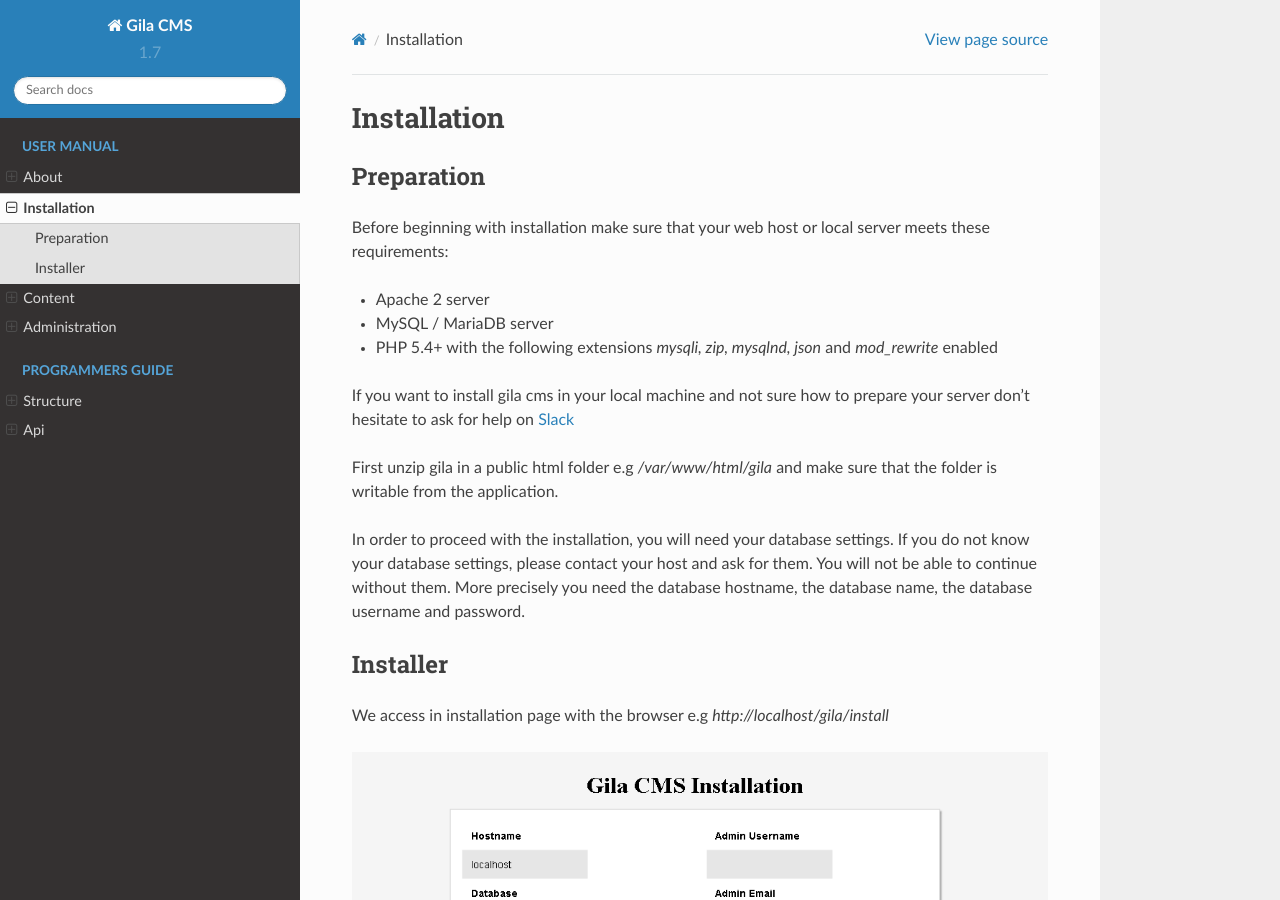
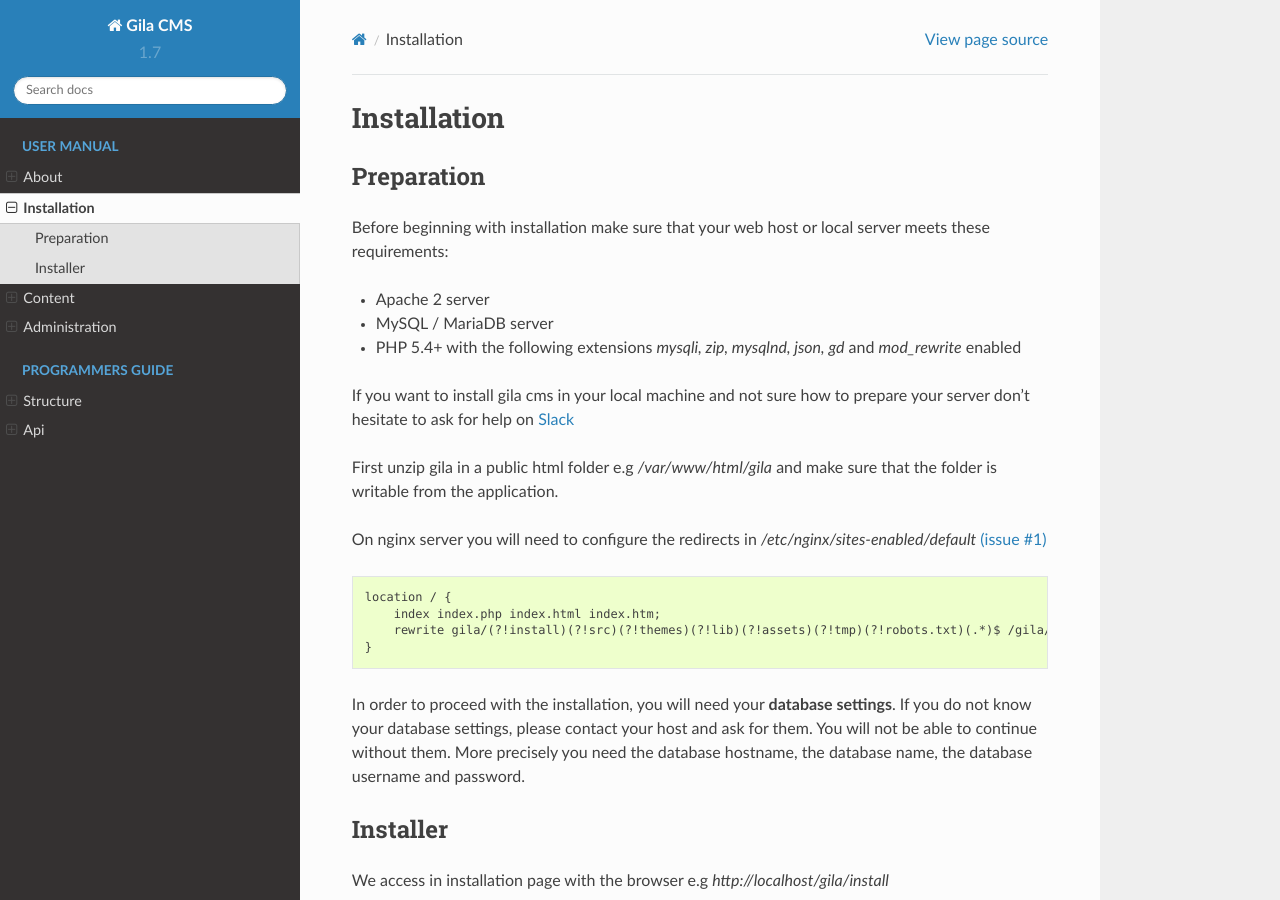
Before and after one commit to GilaCMS/docs, a Sphinx documentation site: the page built from source/install.md, in a window 1280 px wide and 900 px high. Built offline with Sphinx 7.4.7 and the Read the Docs theme 2.0.0, drawn with Linux system fonts in a browser that asks for light colours; pages that are not in the unit, such as notebooks, are missing from menus.

Commit message:
Update install.md

````diff
--- a/source/install.md
+++ b/source/install.md
@@ -7,31 +7,40 @@ Before beginning with installation make sure that your web host or local server
 
 - Apache 2 server
 - MySQL / MariaDB server
-- PHP 5.4+ with the following extensions *mysqli, zip, mysqlnd, json* and *mod_rewrite* enabled
+- PHP 5.4+ with the following extensions *mysqli, zip, mysqlnd, json, gd* and *mod_rewrite* enabled
 
 If you want to install gila cms in your local machine and not sure how to prepare your server don't hesitate to ask for help on [Slack](https://gilacms.slack.com)
 
 First unzip gila in a public html folder e.g */var/www/html/gila* and make sure that the folder is writable from the application.
 
-In order to proceed with the installation, you will need your database settings. If you do not know your database settings, please contact your host and ask for them. You will not be able to continue without them. More precisely you need the database hostname, the database name, the database username and password.
+On nginx server you will need to configure the redirects in */etc/nginx/sites-enabled/default* [(issue #1)](https://github.com/GilaCMS/gila/issues/1)
+```
+location / {
+    index index.php index.html index.htm;
+    rewrite gila/(?!install)(?!src)(?!themes)(?!lib)(?!assets)(?!tmp)(?!robots.txt)(.*)$ /gila/index.php?url=$1 last;
+}
+```
+
+In order to proceed with the installation, you will need your **database settings**. If you do not know your database settings, please contact your host and ask for them. You will not be able to continue without them. More precisely you need the database hostname, the database name, the database username and password.
 
 ### Installer
 
-We access in installation page with the browser e.g *http://localhost/gila/install*
+We access in installation page with the browser e.g *http:\/\/localhost/gila/install*
 
 ![Install](assets/install.jpg)
 
 In the installation page we must fill all the fields
 
-**Hostname:** the hostname of the database, usually it is *localhost*
+- **Hostname:** the hostname of the database, usually it is *localhost*
 
-**Database:** name of the database
+- **Database:** name of the database
 
-**DB Username, DB Password:** the username and the password in order to connect to the mysql
+- **DB Username, DB Password:** the username and the password in order to connect to the mysql
 
-**Admin Username, Admin Email, Admin Password:** a user will be created for the website as administrator with these data
+- **Admin Username, Admin Email, Admin Password:** a user will be created for the website as administrator with these data
 
-**Base Url:** the web address of the website must finish with '/' e.g. *mywebsite.com/*
+- **Base Url:** the web address of the website must finish with '/' e.g. *mywebsite.com/*
+
 
 After filling the data and submit them, we wait a few seconds untill the installation is finished.
 
````
